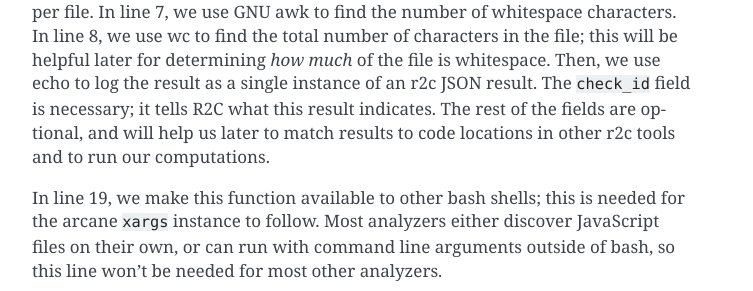
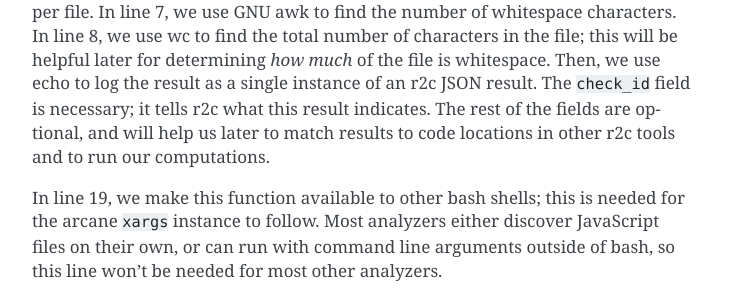
Before and after one commit to semgrep/docs, a Sphinx documentation site: the page built from docs/intro/writing.rst, in a window 1280 px wide. Shown: the part 1463-1754 px from the top of the page, without its empty margins (388-1141 px from the left). Built offline with Sphinx 7.4.7, drawn with Linux system fonts in a browser that asks for light colours.

Commit message:
R2C -> r2c

```diff
--- a/docs/intro/installation.rst
+++ b/docs/intro/installation.rst
@@ -58,9 +58,9 @@
 
   Commands:
     init      Creates an example analyzer for analyzing JavaScript/TypeScript.
-    login     Log into the R2C analysis platform.
-    logout    Log out of the R2C analysis platform.
-    push      Push the analyzer in the current directory to the R2C analysis...
+    login     Log into the r2c analysis platform.
+    logout    Log out of the r2c analysis platform.
+    push      Push the analyzer in the current directory to the r2c analysis...
     run       Run the analyzer in the current directory over a code directory.
     test      Locally run integration tests for the current analyzer...
     unittest  Locally unit tests for the current analyzer directory You can...
--- a/docs/intro/writing.rst
+++ b/docs/intro/writing.rst
@@ -54,7 +54,7 @@
 7, we use GNU awk to find the number of whitespace characters. In line 8, we use wc to find the
 total number of characters in the file; this will be helpful later for determining *how much* of the
 file is whitespace. Then, we use echo to log the result as a single instance of an r2c JSON
-result. The ``check_id`` field is necessary; it tells R2C what this result indicates. The rest of
+result. The ``check_id`` field is necessary; it tells r2c what this result indicates. The rest of
 the fields are optional, and will help us later to match results to code locations in other r2c
 tools and to run our computations.
 
```
